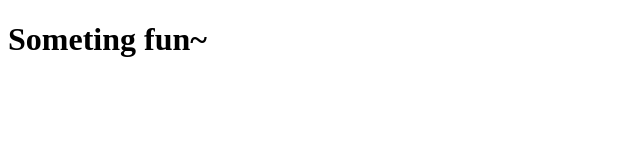
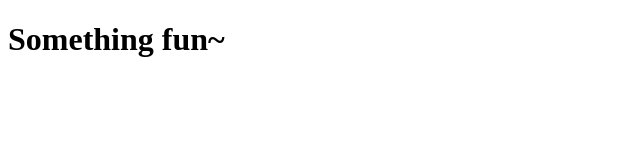
Before and after one commit to iou8611614/iou8611614.github.io, a plain HTML site: page index.html in a window 1280 px wide. Shown: the whole page, without its empty margins (0-640 px from the left). Drawn offline with Linux system fonts and the light colour scheme.

Commit message:
rewording

```diff
--- a/index.html
+++ b/index.html
@@ -7,6 +7,6 @@
     <title>Hello GitHub</title>
 </head>
 <body>
-    <h1>Someting fun~</h1>
+    <h1>Something fun~</h1>
 </body>
 </html>
```
